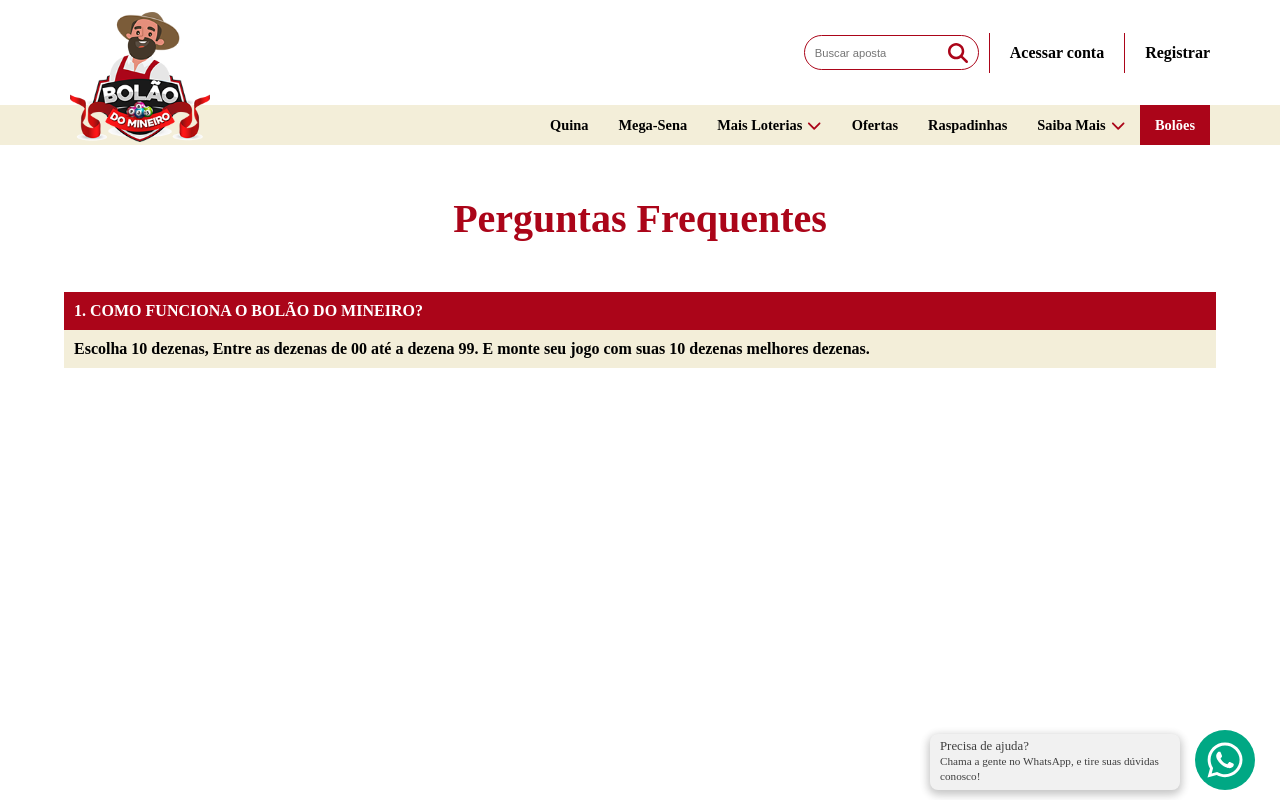
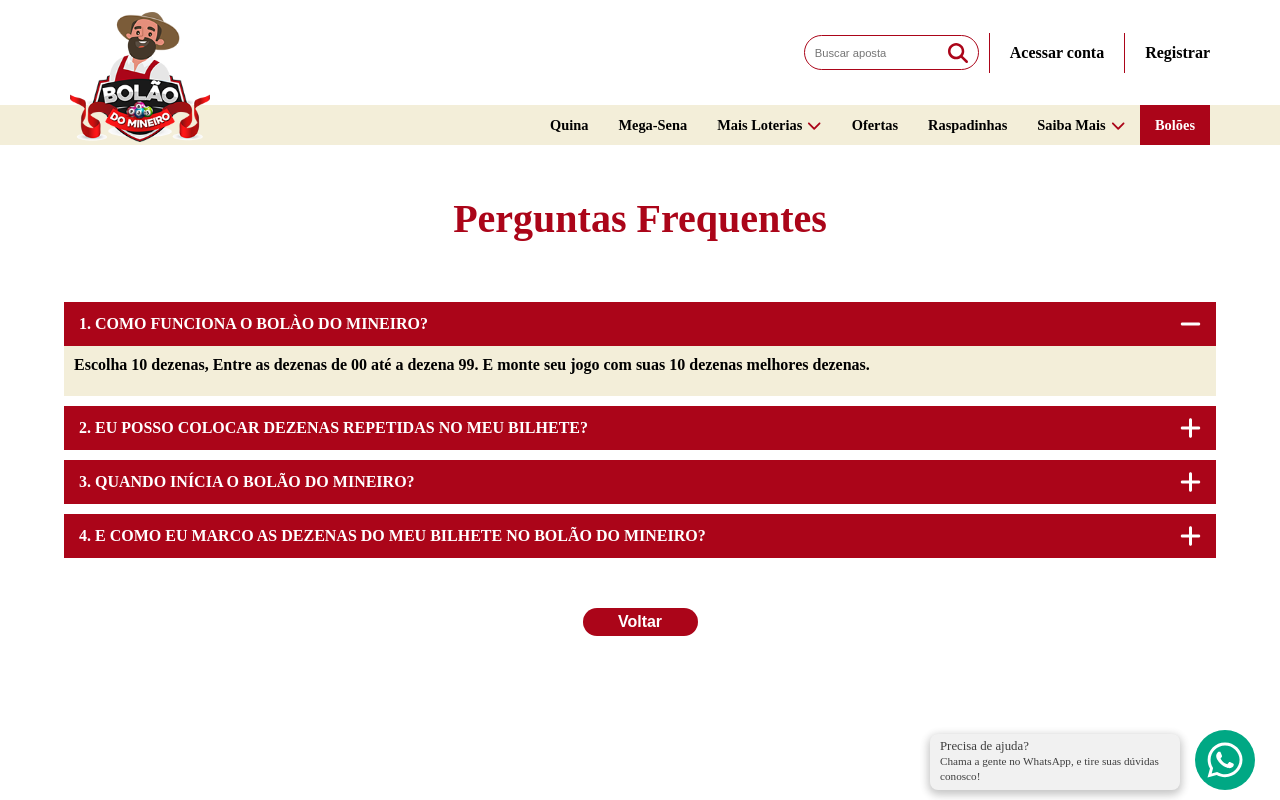
Before and after one commit to bolaodomineiro/app, a React (Vite) app: page /FaqSection in a window 1280 px wide. Shown: the top 800 px of the page. Built offline with nearby package versions, Linux system fonts and the light colour scheme.

Commit message:
feat: frequently asked questions section

```diff
--- a/src/components/cards/faqCard/FaqCard.jsx
+++ b/src/components/cards/faqCard/FaqCard.jsx
@@ -1,16 +1,73 @@
+import React, { useState } from "react"
 import { ContainerFaq } from "./FaqCardStyles"
+import { FontAwesomeIcon } from '@fortawesome/react-fontawesome'
+import { faMinus, faPlus } from '@fortawesome/free-solid-svg-icons'
 
-const FaqCard = ({title, description}) => {
+const FaqCard = () => {
+
+    const data = [
+        {
+            title: "1. COMO FUNCIONA O BOLÀO DO MINEIRO?",
+            description: "Escolha 10 dezenas, Entre as dezenas de 00 até a dezena 99. E monte seu jogo com suas 10 dezenas melhores dezenas."
+        },
+        {
+            title: "2. EU POSSO COLOCAR DEZENAS REPETIDAS NO MEU BILHETE?",
+            description: "Pode sim!! Você pode colocar DEZENAS REPETIDAS até no maximo 3 vezes. Exemplo: 00.11.14.20.40.51.18.23.51.51. Colocamos 3 (três) vezes a DEZENA 51 no bilhete, então terá que dá nos resultados três vezes a dezena: 51, 51 e 51."
+        },
+        {
+            title: "3. QUANDO INÍCIA O BOLÃO DO MINEIRO?",
+            description: "Termos o Bolão de Segunda, outro de Quarta e outro de Sábado."
+        },
+        {
+            title: "4. E COMO EU MARCO AS DEZENAS DO MEU BILHETE NO BOLÃO DO MINEIRO?",
+            description: "Termos o Bolão de Segunda, outro de Quarta e outro de Sábado."
+        }
+    ]
+
+
+    const [faqId, setFaqId] = useState(0)
+    const [isOpen, setIsOpen] = useState(true)
+
+    const hendleFaq = (index) => {
+        setFaqId(index)
+        const faq = document.querySelectorAll(".faq_description")
+        faq.forEach((faq) => {
+            faq.classList.remove("active")
+        })
+
+        if(faqId === index && isOpen) {
+            faq[index].classList.remove("active")
+            setIsOpen(false)
+            setFaqId(null)
+        }else {
+            faq[index].classList.add("active")
+            setIsOpen(true)
+        }
+
+    }
+
     return (
-        <ContainerFaq>
-            <div className="faq_title">
-                <h4>{title}</h4>
-            </div>
-            <div className="faq_description">
-                <p>{description}</p>
-            </div>
-        </ContainerFaq>
+        <>
+            {
+                data.map((item, index) => (
+                    <ContainerFaq key={index}>
+                        <div
+                            className="faq_title"
+                            onClick={() => hendleFaq(index)}
+                        >
+                            <h4>{item.title}</h4>
+                            {
+                                faqId === index ? <FontAwesomeIcon className="faq_icon" icon={faMinus} /> : <FontAwesomeIcon className="faq_icon" icon={faPlus} />
+                            }
+                        </div>
+                        <div className={faqId === index ? "faq_description active" : "faq_description"}>
+                            <p>{item.description}</p>
+                        </div>
+                    </ContainerFaq>
+                ))
+            }
+        </>
     )
 }
 
-export default FaqCard
+export default FaqCard;
--- a/src/components/cards/faqCard/FaqCardStyles.jsx
+++ b/src/components/cards/faqCard/FaqCardStyles.jsx
@@ -1,24 +1,36 @@
 import styled from "styled-components";
 
 
-export const ContainerFaq  = styled.section`
+export const ContainerFaq = styled.section`
     width: 90%;
+    margin-top: 10px;
 
     .faq_title{
         width: 100%;
         display: flex;
+        gap: 10px;
         align-items: center;
+        justify-content: space-between;
         font-weight: bold;
         font-size: 1rem;
         background-color: #AB0519;
-        padding: 10px ;
+        padding: 10px 15px ;
         color: #fff;
+        cursor: pointer;
+
+        .faq_icon {
+            font-size: 1.5rem;
+        }
+
+        @media (max-width: 450px) {
+            font-size: 0.8rem;
+        }
     }
 
     .faq_description {
+        height:0;
         overflow: hidden;
-        height: ;
-        transition: all 0.5s;
+        transition: all 0.3s ease;
         background-color: #F3EED9;
 
         p {
@@ -28,4 +40,25 @@ export const ContainerFaq  = styled.section`
         }
     }
 
+    .active {
+        height: 50px;
+
+        @media (max-width: 920px) {
+            height: 80px;
+        }
+
+        @media (max-width: 616px) {
+            height: 120px;
+        }
+
+        @media (max-width: 396px) {
+            height: 150px;
+        }
+
+        @media (max-width: 332px) {
+            height: 180px;
+        }
+
+    }
+
 `
--- a/src/pages/faq/FaqSection..jsx
+++ b/src/pages/faq/FaqSection..jsx
@@ -1,13 +1,19 @@
 import { FaqSectionContainer } from "./FaqStyles";
 import TextBox from "../../components/textContent/TextBox";
 import FaqCard from "../../components/cards/faqCard/FaqCard";
+import Btn from "../../components/button/Btn";
+import { Link } from "react-router-dom";
+
 
 const FaqSection = () => {
 
     return (
         <FaqSectionContainer>
             <TextBox title="Perguntas Frequentes"/>
-            <FaqCard title={"1. COMO FUNCIONA O BOLÃO DO MINEIRO?"} description={"Escolha 10 dezenas, Entre as dezenas de 00 até a dezena 99. E monte seu jogo com suas 10 dezenas melhores dezenas."}/>
+            <div className="faq_section">
+                <FaqCard />
+            </div>
+            <Link to="/"><Btn text="Voltar"/></Link>
         </FaqSectionContainer>
     )
 }
--- a/src/pages/faq/FaqStyles.jsx
+++ b/src/pages/faq/FaqStyles.jsx
@@ -10,8 +10,49 @@ export const FaqSectionContainer = styled.section`
 
     div h3{
         font-size: 2.5rem;
+        opacity: 0;
         color: #AB0519;
         margin-bottom: 50px;
+        animation: textFadeIn 2.4s  ease forwards;
+
+        @keyframes textFadeIn {
+            from {
+                opacity: 0;
+            }
+            to {
+                opacity: 1;
+            }
+        }
+
+        @media (max-width: 420px) {
+            font-size: 2rem;
+        }
+
+        @media (max-width: 330px) {
+            font-size: 1.5rem;
+        }
+    }
+
+    .faq_section {
+        width: 100%;
+        display: flex;
+        flex-direction: column;
+        align-items: center;
+        margin-left: -200% ;
+        animation: faqAnimation 1s ease 0.2s forwards;
+    }
+
+    @keyframes faqAnimation {
+        0% {
+            margin-left: -200%;
+        }
+        100% {
+            margin-left: 0;
+        }
+    }
+
+    button {
+        margin-top: 50px;
     }
 
 `
--- a/vite.config.js
+++ b/vite.config.js
@@ -3,7 +3,9 @@ import react from "@vitejs/plugin-react";
 import viteImagemin from 'vite-plugin-imagemin'
 
 export default defineConfig({
-
+  server: {
+    historyApiFallback: true,
+  },
   plugins: [
     react(),
     viteImagemin({
```
Also changed, not shown: vercel.json (added).
